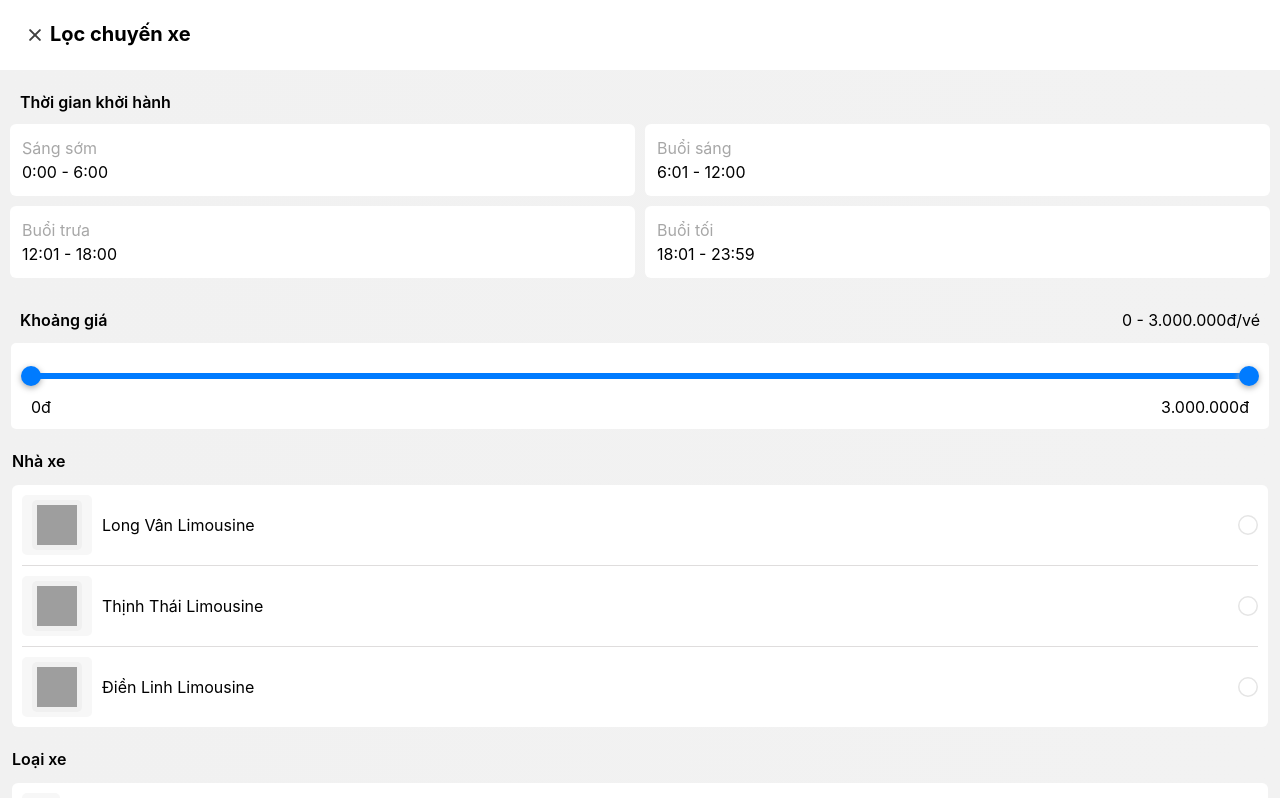
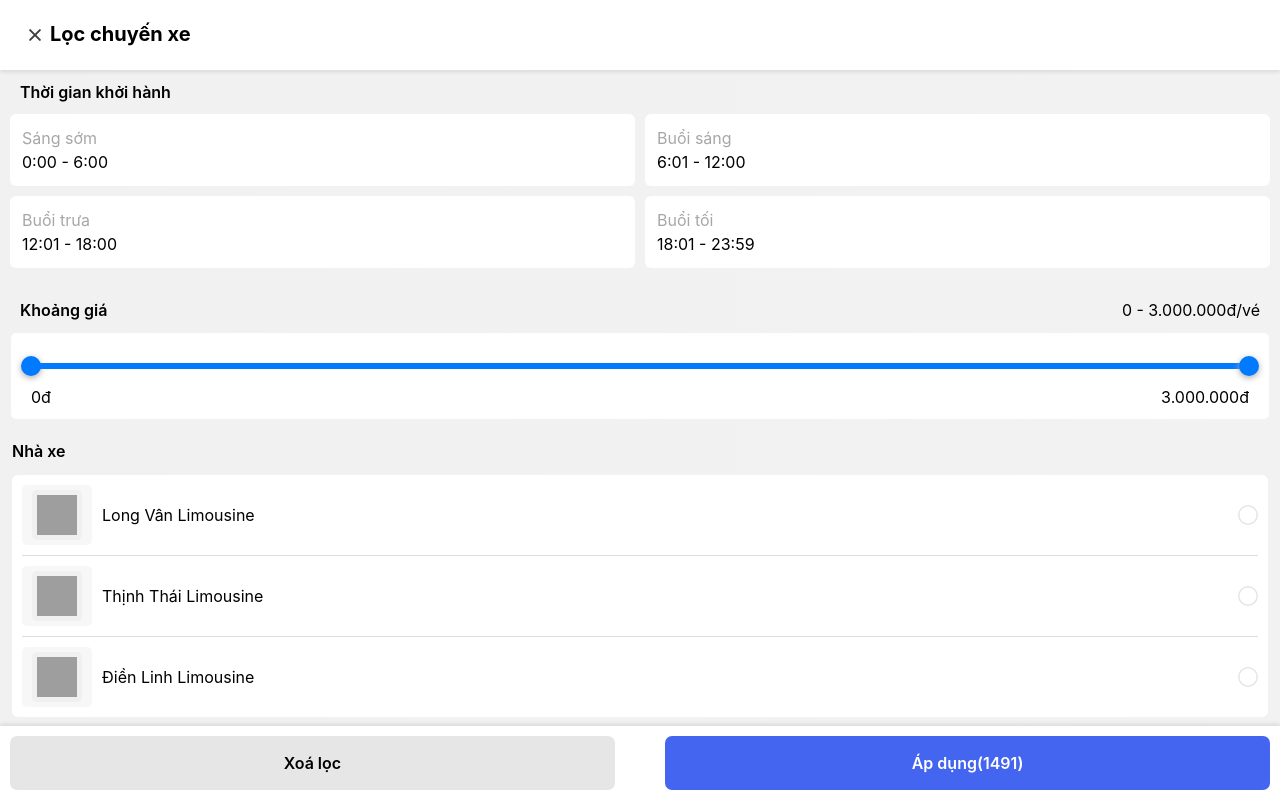
Before and after one commit to hieu4399243/BookCar, a React (Create React App) app in the folder bookcar/: page /list in a window 1280 px wide. Shown: the top 798 px of the page. Built offline with nearby package versions, Linux system fonts and the light colour scheme; grey boxes are pictures that could not be loaded.

Commit message:
fix css fixed

```diff
--- a/bookcar/src/App.css
+++ b/bookcar/src/App.css
@@ -30,10 +30,23 @@
 
 .main-list {
   background: linear-gradient(to right, #f1f1f1, #f2f2f2);
+  margin-top: 60px;
 }
 
 .App-link {
   color: #61dafb;
+}
+
+.header-filter {
+  position: fixed;
+  top: 0;
+  left: 0;
+  width: 100%;
+  background-color: white;
+  padding: 20px;
+  box-shadow: 0 2px 4px rgba(0, 0, 0, 0.1);
+  z-index: 1000;
+
 }
 
 .time-option {
@@ -106,7 +119,8 @@
   align-items: center;
   justify-content: space-between;
 }
-.garage-list-item:last-child{
+
+.garage-list-item:last-child {
   border-bottom: none;
 }
 
@@ -163,8 +177,10 @@
 
 .category-car {
   padding-left: 0.75rem;
-  padding-right: 0.75rem;
-  margin-top: 20px;
+    padding-right: 0.75rem;
+    margin-top: 20px;
+    margin-bottom: 70px;
+    padding-bottom: 25px;
 }
 
 
@@ -172,8 +188,15 @@
   display: flex;
   justify-content: space-between;
   align-items: center;
+  margin-top: 10px;
+  position: fixed;
+  bottom: 0;
+  left: 0;
+  width: 100%;
+  background-color: white;
   padding: 10px;
-  margin-top: 10px;
+  box-shadow: 0 -2px 4px rgba(0, 0, 0, 0.1);
+  z-index: 1000;
 }
 
 .button-left {
@@ -194,11 +217,12 @@
   font-weight: 600;
 
 }
-.ammount-trip{
+
+.ammount-trip {
   color: #4465f0;
 }
 
-.time-option-choose{
+.time-option-choose {
   border: 2px solid #0052ef;
 }
 
--- a/bookcar/src/pages/listCar/list.tsx
+++ b/bookcar/src/pages/listCar/list.tsx
@@ -7,7 +7,7 @@ import { Route, Link, Routes } from "react-router-dom";
 export default function List() {
   return (
     <div>
-      <div className="flex p-5 bg-white">
+      <div className="flex bg-white header-filter">
         <Link to={"/"}>
           <img src={ic_close} />
         </Link>
--- a/bookcar/src/pages/listCar/time.tsx
+++ b/bookcar/src/pages/listCar/time.tsx
@@ -52,13 +52,13 @@ export default function Time() {
       setClickedOption(time === clickedOption ? null : time);
       const tripsInSelectedTime = (groupedTrips[time] as Trip[]).flat();
       setFilteredTrips(tripsInSelectedTime);
-      let minPrice = Number.POSITIVE_INFINITY;
-      let maxPrice = Number.NEGATIVE_INFINITY;
-      tripsInSelectedTime.forEach((trip) => {
-        minPrice = Math.min(minPrice, trip.discount_amount);
-        maxPrice = Math.max(maxPrice, trip.discount_amount);
-      });
-      setPriceRange([minPrice, maxPrice]);
+      // let minPrice = Number.POSITIVE_INFINITY;
+      // let maxPrice = Number.NEGATIVE_INFINITY;
+      // tripsInSelectedTime.forEach((trip) => {
+      //   minPrice = Math.min(minPrice, trip.discount_amount);
+      //   maxPrice = Math.max(maxPrice, trip.discount_amount);
+      // });
+      // setPriceRange([minPrice, maxPrice]);
     } else {
       setSelectedTime(null);
       setShowAllData(true);
```
